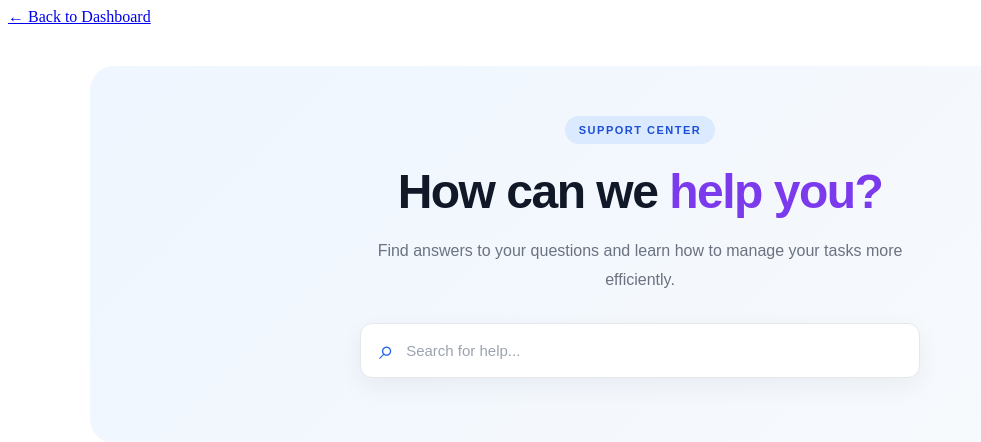
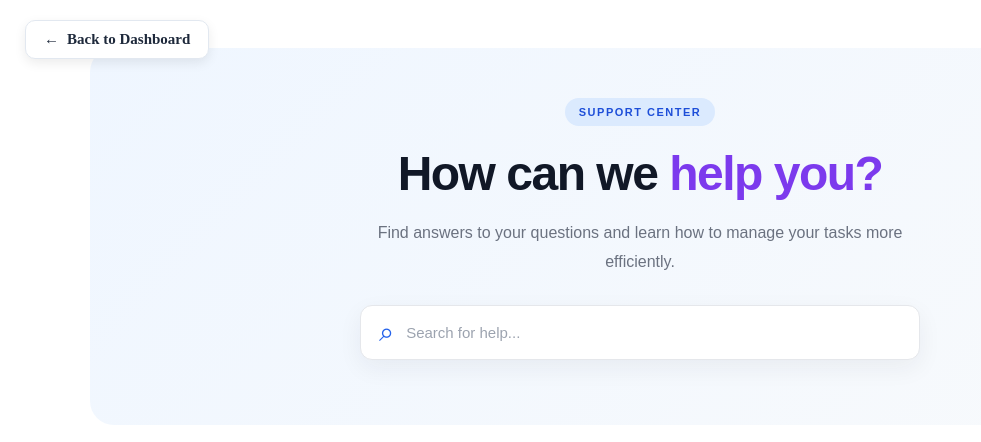
Before and after one commit to shubhammaharana243/django-todo-app, a Django app: page /todo/help/ in a window 1280 px wide. Shown: the top 442 px of the page, without its empty margins (0-981 px from the left). Run offline with Django 5.2, Linux system fonts and the light colour scheme.

Commit message:
Style: Add styles to back button

```diff
--- a/todoApp/static/css/help.css
+++ b/todoApp/static/css/help.css
@@ -1,3 +1,35 @@
+.back-btn {
+    position: fixed;
+    top: 20px;
+    left: 25px;
+    z-index: 1000;
+
+    display: inline-flex;
+    align-items: center;
+    gap: 8px;
+
+    padding: 10px 18px;
+    background: #ffffff;
+    color: #1e293b;
+
+    border: 1px solid #e2e8f0;
+    border-radius: 10px;
+
+    text-decoration: none;
+    font-size: 15px;
+    font-weight: 600;
+
+    box-shadow: 0 4px 12px rgba(0, 0, 0, 0.08);
+    transition: all 0.25s ease;
+}
+
+.back-btn:hover {
+    background: #2563eb;
+    color: #ffffff;
+    border-color: #2563eb;
+    transform: translateX(-3px);
+}
+
 .help-container {
     max-width: 1100px;
     margin: 0 auto;
```
